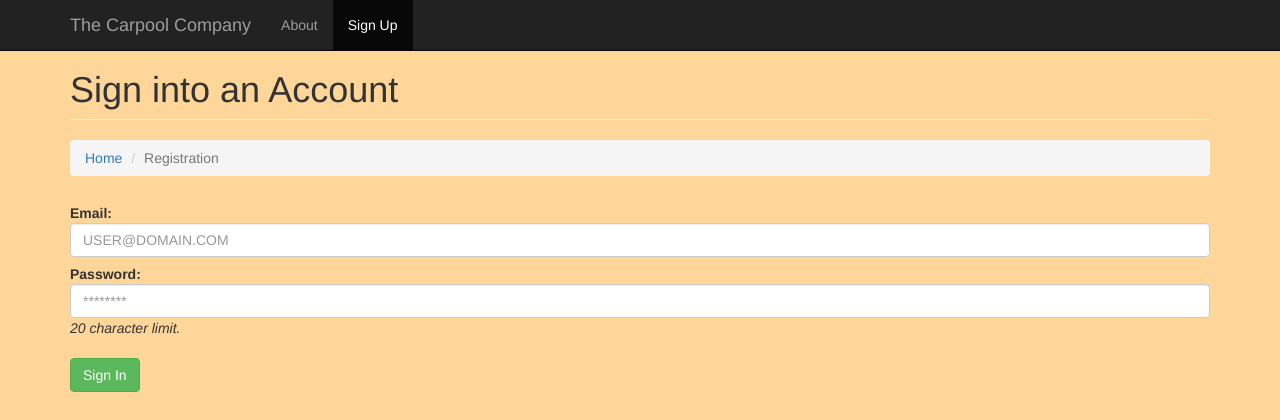
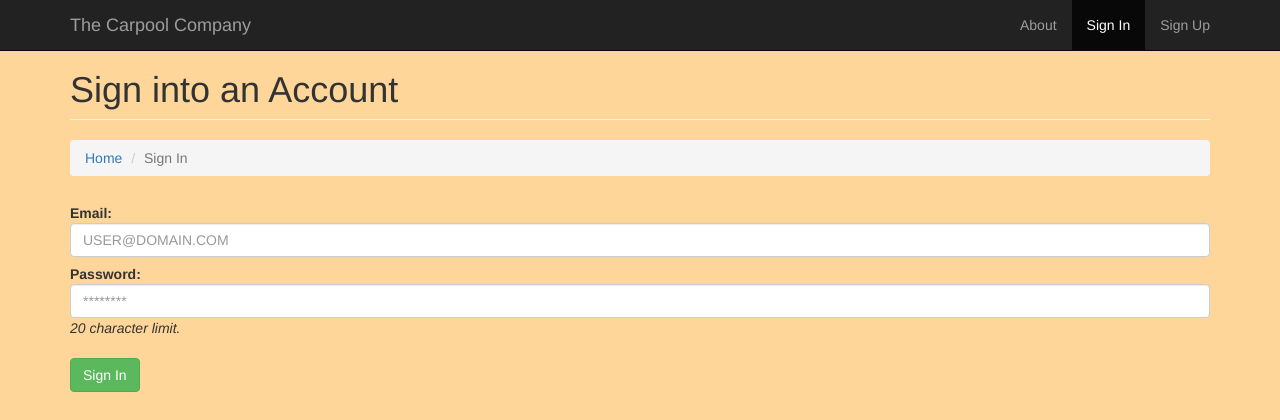
Before and after one commit to champagneabuelo/e-commerce, a PHP site: page /milestone-4/site-files/signin.php in a window 1280 px wide. Shown: the top 420 px of the page. Run offline with PHP 8.4, Linux system fonts and the light colour scheme; tables that the repository leaves empty or names only in its code hold one stand-in row (values such as "Sample post"); some libraries are stand-ins or nearby versions.

Commit message:
formatting improvements, navigation bar edits

```diff
--- a/milestone-4/site-files/ridePost.php
+++ b/milestone-4/site-files/ridePost.php
@@ -25,13 +25,7 @@ $destination = getDestination($conn, $lastname);
     $description = getDescription($conn, $lastname);
     $price = getPrice($conn, $lastname);
     $title = getTitle($conn, $lastname);
-
 }
-
-
-
-
-
 
 echo "<script type='text/javascript'>";
    echo "window.paypalCheckoutReady = function () {";
--- a/milestone-4/site-files/signin.php
+++ b/milestone-4/site-files/signin.php
@@ -18,7 +18,6 @@ if (isset($_POST["confirmsignin"])) {
 
 	// validate user input
 	$valid 	= signInVerify($conn, $email, $pw);
-
 
 	if ($valid) {
         $_SESSION["user"] = $email;
@@ -74,18 +73,22 @@ if (isset($_POST["confirmsignin"])) {
                     <span class="icon-bar"></span>
                     <span class="icon-bar"></span>
                 </button>
-                <a class="navbar-brand" href="index.html">The Carpool Company</a>
+                <a class="navbar-brand" href="index.php">The Carpool Company</a>
             </div>
             <!-- Collect the nav links, forms, and other content for toggling -->
             <div class="collapse navbar-collapse" id="bs-example-navbar-collapse-1">
-                <ul class="nav navbar-nav">
+                <ul class="nav navbar-nav navbar-right">
                     <li>
-                        <a href="about.html">About</a>
+                        <a href="about.php">About</a>
 
                     </li>
                     <li class="active">
+                        <a href="signup.php">Sign In</a>
+                    </li>
+                    <li>
                         <a href="signup.php">Sign Up</a>
                     </li>
+
                 </ul>
             </div>
             <!-- /.navbar-collapse -->
@@ -103,7 +106,7 @@ if (isset($_POST["confirmsignin"])) {
                 <ol class="breadcrumb">
                     <li><a href="index.html">Home</a>
                     </li>
-                    <li class="active">Registration</li>
+                    <li class="active">Sign In</li>
                 </ol>
             </div>
         </div>
--- a/milestone-4/site-files/signup.php
+++ b/milestone-4/site-files/signup.php
@@ -146,10 +146,12 @@ if (isset($_POST["confirmsignup"])) {
             </div>
             <!-- Collect the nav links, forms, and other content for toggling -->
             <div class="collapse navbar-collapse" id="bs-example-navbar-collapse-1">
-                <ul class="nav navbar-nav">
+                <ul class="nav navbar-nav navbar-right">
                     <li>
                         <a href="about.php">About</a>
-
+                    </li>
+                    <li>
+                        <a href="signin.php">Sign In</a>
                     </li>
                     <li class="active">
                         <a href="#signup">Sign Up</a>
```
Also changed, not shown: milestone-4/site-files/about.php (+10 -19 lines), milestone-4/site-files/index.php (+24 -12 lines). Lines whose indentation alone changed are shown as unchanged.
